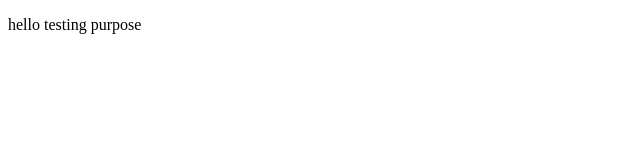
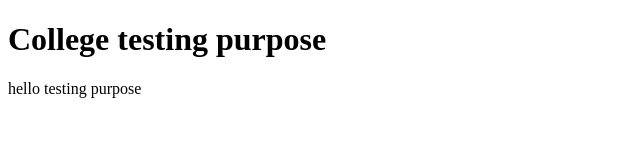
Before and after one commit to ambikesshh/git-demo-clg, a plain HTML site: page index.html in a window 1280 px wide. Shown: the whole page, without its empty margins (0-640 px from the left). Drawn offline with Linux system fonts and the light colour scheme.

Commit message:
another-one

```diff
--- a/index.html
+++ b/index.html
@@ -6,6 +6,8 @@
     <title>Document</title>
 </head>
 <body>
+    <h1>College testing purpose</h1>
     <p>hello testing purpose</p>
+
 </body>
 </html>
```
